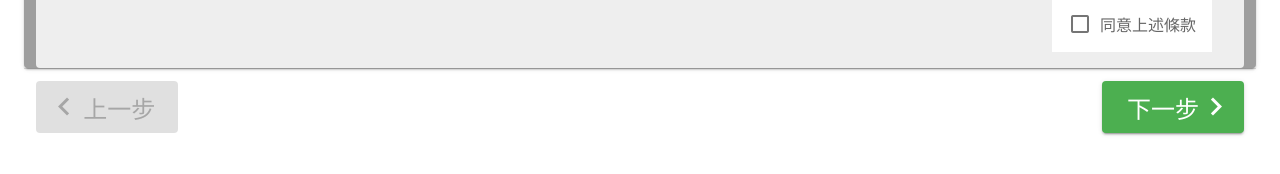
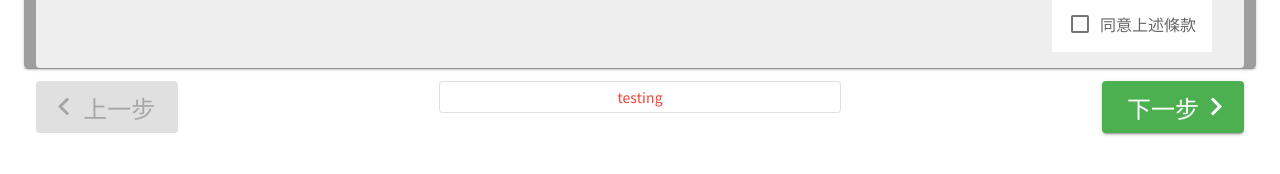
Before and after one commit to kingdom84521/FoodDelivery_FRONTEND, a Vue app in the folder client/: page /signup in a window 1280 px wide. Shown: the part 238-412 px from the top of the page. Built offline with nearby package versions, Linux system fonts and the light colour scheme.

Commit message:
error display trying

```diff
--- a/client/src/components/SignUp/StepPage/InnerPage/main.vue
+++ b/client/src/components/SignUp/StepPage/InnerPage/main.vue
@@ -14,7 +14,7 @@
                 class="white ma-1 pa-4"
                 hide-details
                 label="同意上述條款"
-                v-model="ifAgreeContract"
+                v-model="user.agreeContract"
               />
             </v-card-actions>
           </v-row>
@@ -64,6 +64,7 @@
                         label="請輸入您的帳號"
                         filled
                         v-model="user.account"
+                        @blur="dataPush()"
                       >
                         <template v-slot:append>
                           <v-tooltip
@@ -133,6 +134,7 @@
                         filled
                         v-model="user.password"
                         @click:append="showPassword.origin = !showPassword.origin"
+                        @blur="dataPush()"
                       >
                       </v-text-field>
                       <v-text-field
@@ -142,6 +144,7 @@
                         filled
                         v-model="user.confirmedPassword"
                         @click:append="showPassword.confirmed = !showPassword.confirmed"
+                        @blur="dataPush()"
                       >
                       </v-text-field>
                     </v-col>
@@ -182,8 +185,8 @@
   export default {
       data: () => {
         return {
-          ifAgreeContract: false,
           user: {
+            agreeContract: false,
             account: "",
             password: "",
             confirmedPassword: ""
@@ -250,6 +253,9 @@
               case "tooltipColor":
                 return nowStatus.tooltipColor
             }
+          },
+          dataPush() {
+            this.$emit( "data-change", this.user )
           }
       }
     }
--- a/client/src/components/SignUp/StepPage/main.vue
+++ b/client/src/components/SignUp/StepPage/main.vue
@@ -1,8 +1,8 @@
 <template>
   <v-container fluid>
-    <InnerPage :now="now" />
+    <InnerPage :now="now" @data-change="dataUpdate( $event )" />
     <v-divider />
-    <v-row justify="space-between" class="mt-3 mx-3">
+    <v-row no-gutters justify="space-between" class="mt-3 mx-3">
         <v-btn
             :disabled="now !== 0 ? false : true"
             @click="previousStepHandler()"
@@ -13,6 +13,21 @@
             <v-icon left large>mdi-chevron-left</v-icon>
             上一步
         </v-btn>
+        <v-col
+          cols="4"
+        >
+          <v-card
+            outlined
+          >
+            <v-row>
+              <v-card-text
+                class="text-center red--text"
+              >
+                testing
+              </v-card-text>
+            </v-row>
+          </v-card>
+        </v-col>
         <v-btn
             @click="nextStepHandler()"
             x-large
@@ -31,6 +46,14 @@
 
   export default {
     name: "stepPage",
+    data: () => {
+      return {
+        user: {},
+        storedRules: {
+          required: value => !!value || ""
+        }
+      }
+    },
     props: {
       now: {
         type: Number,
@@ -45,10 +68,24 @@
         return this.now == pageNumber
       },
       nextStepHandler() {
+        // if ( !checkErrors( this.now ) )
+        // {
+        //   this.$emit( "next-step", this.now + 1 )
+        // }
+        // else
+        // {
+        //   return
+        // }
         this.$emit( "next-step", this.now + 1 )
       },
       previousStepHandler() {
         this.$emit( "previous-step", this.now - 1 )
+      },
+      dataUpdate( dataPack ) {
+        this.user = dataPack
+      },
+      checkErrors() {
+
       }
     },
     computed: {
--- a/client/src/views/SignUp.vue
+++ b/client/src/views/SignUp.vue
@@ -27,9 +27,9 @@ export default {
             {
                 this.now = 0
             }
-            else if ( now >= 3 )
+            else if ( now >= 4 )
             {
-                this.now = 3
+                this.now = 4
             }
             else
             {
```
